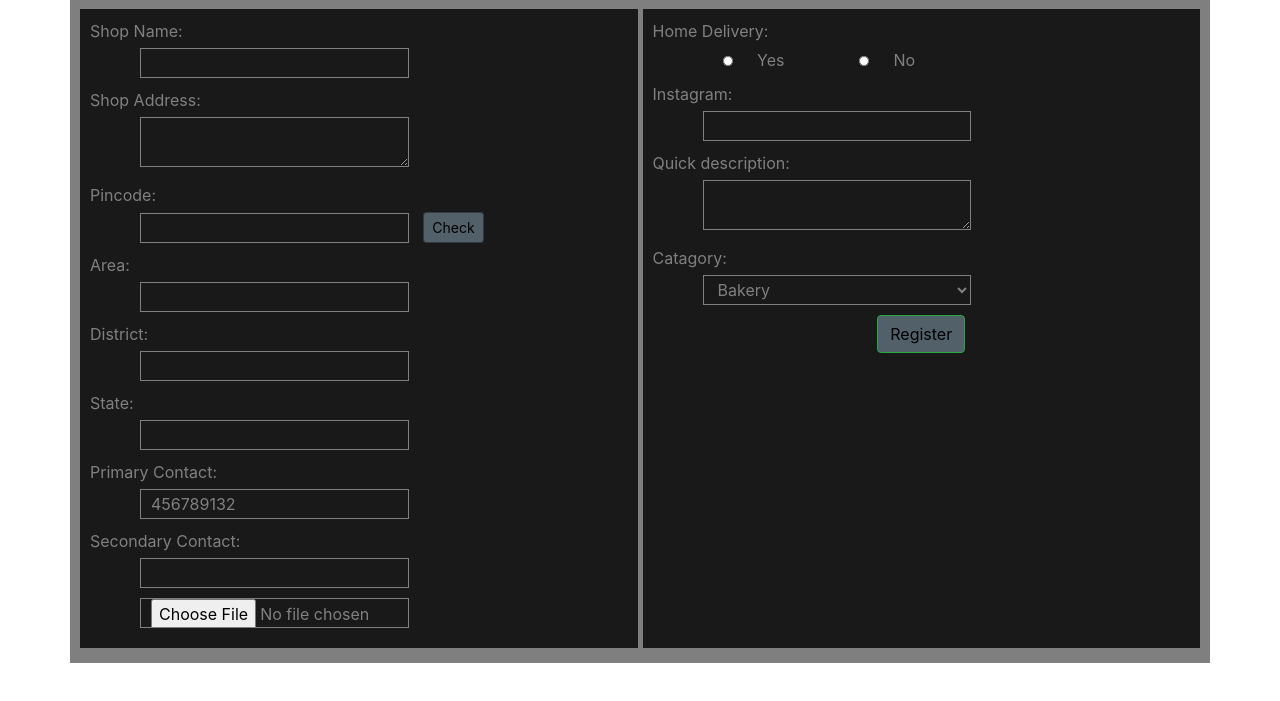
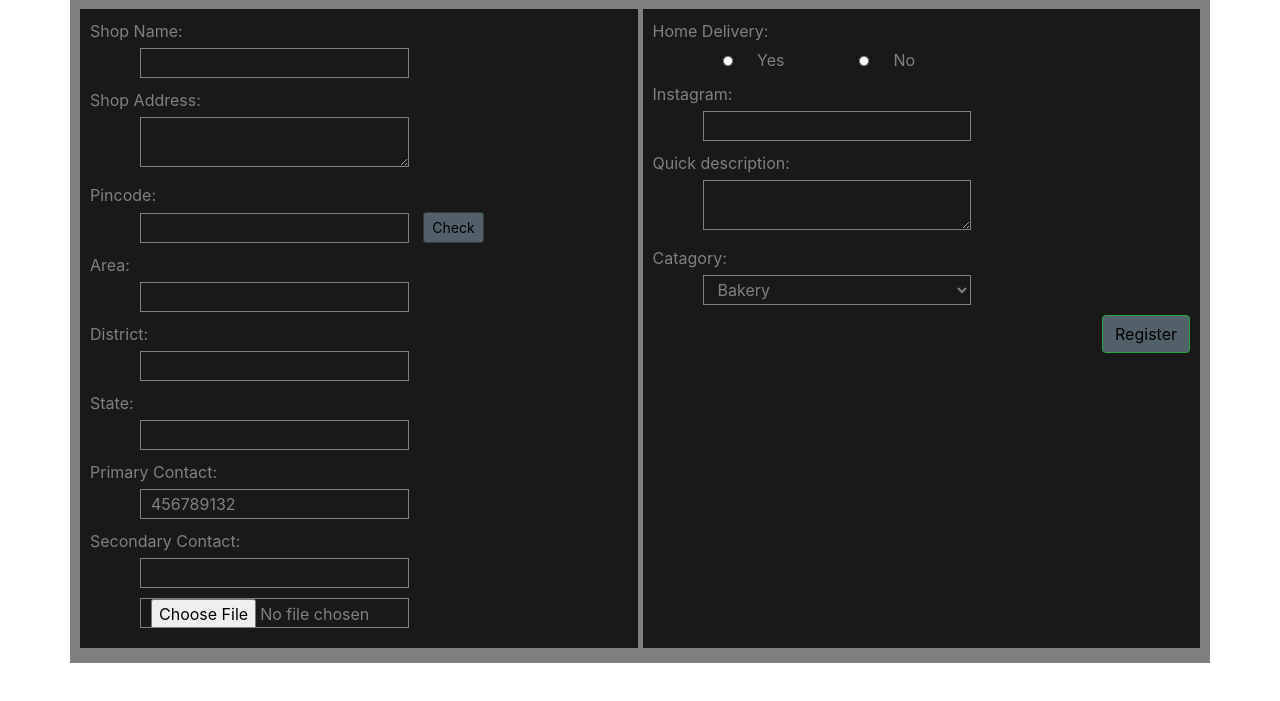
Before and after one commit to anujbhatt-dev/shopkeeperForm, a plain HTML site: page index.html in a window 1280 px wide. Shown: the part 171-872 px from the top of the page. Drawn offline with nearby package versions, Linux system fonts and the light colour scheme; a web font is replaced by a local one.

Commit message:
Update index.html

```diff
--- a/index.html
+++ b/index.html
@@ -117,7 +117,7 @@
             <option value="audi">Audi</option>
           </select>
         </div>
-        <div class="register  text-center">
+        <div class="register  text-right">
           <button class="btn btn-success" type="submit" type="button" name="button">Register</button>
         </div>
       </div>
```
